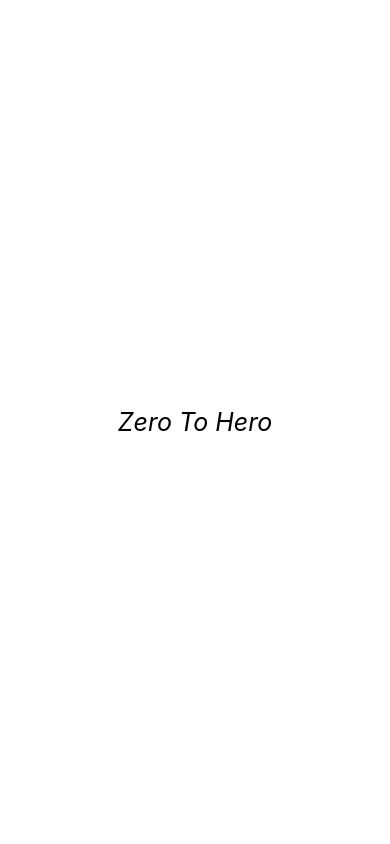
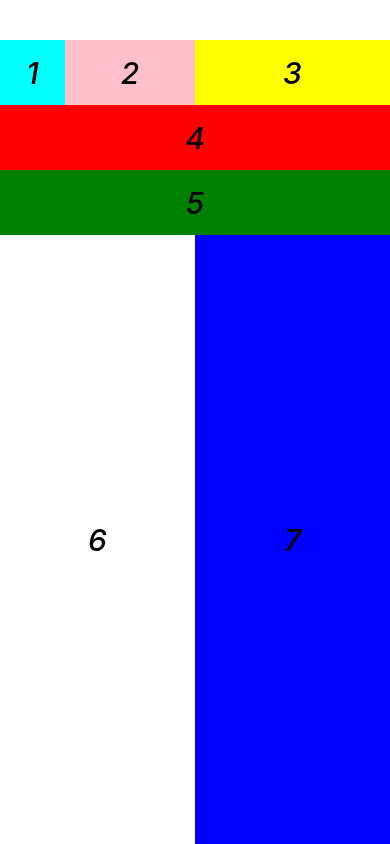
Before and after one commit to HtetOoNaing/react-native-zero-to-hero, a React Native app: screen / in a window 390 px wide. Built offline with nearby package versions, Linux system fonts and the light colour scheme.

Commit message:
layout and style test

```diff
--- a/App.js
+++ b/App.js
@@ -16,21 +16,87 @@ import {
 const App = () => {
 	return (
 		<View style={styles.body}>
-			<Text style={styles.text}>Zero To Hero</Text>
+			<View style={[styles.view123Container, styles.flexRow]}>
+				<View style={[styles.view1, styles.center]}>
+					<Text style={styles.text}>1</Text>
+				</View>
+				<View style={[styles.view2, styles.center]}>
+					<Text style={styles.text}>2</Text>
+				</View>
+				<View style={[styles.view3, styles.center]}>
+					<Text style={styles.text}>3</Text>
+				</View>
+			</View>
+			<View style={[styles.view4, styles.center]}>
+				<Text style={styles.text}>4</Text>
+			</View>
+			<View style={[styles.view5, styles.center]}>
+				<Text style={styles.text}>5</Text>
+			</View>
+			<View style={[styles.view67Container, styles.flexRow]}>
+				<View style={[styles.view6, styles.center]}>
+					<Text style={styles.text}>6</Text>
+				</View>
+				<View style={[styles.view7, styles.center]}>
+					<Text style={styles.text}>7</Text>
+				</View>
+			</View>
 		</View>
 	);
 };
 
 const styles = StyleSheet.create({
 	body: {
-    // backgroundColor: '#000',
 		flex: 1,
+		alignItems: 'stretch',
+		justifyContent: 'flex-start',
+		marginTop: 40
+	},
+	view123Container: {
+		height: 65,
+	},
+	view1: {
+		flex: 1,
+		backgroundColor: 'cyan',
+	},
+	view2: {
+		flex: 2,
+		backgroundColor: 'pink',
+	},
+	view3: {
+		flex: 3,
+		backgroundColor: 'yellow',
+	},
+	view4: {
+		backgroundColor: 'red',
+		height: 65,
+	},
+	view5: {
+		backgroundColor: 'green',
+		height: 65,
+	},
+	view67Container: {
+		flex: 1,
+	},
+	view6: {
+		flex: 1,
+		backgroundColor: 'white',
+	},
+	view7: {
+		flex: 1,
+		backgroundColor: 'blue',
+	},
+	center: {
 		alignItems: 'center',
 		justifyContent: 'center'
 	},
+	flexRow: {
+		display: 'flex',
+		flexDirection: 'row'
+	},
 	text: {
-		// color: '#fff',
-		fontSize: 25,
+		fontSize: 30,
+		fontWeight: '500',
 		fontStyle: 'italic'
 	}
 });
```
Lines whose indentation alone changed are shown as unchanged.
